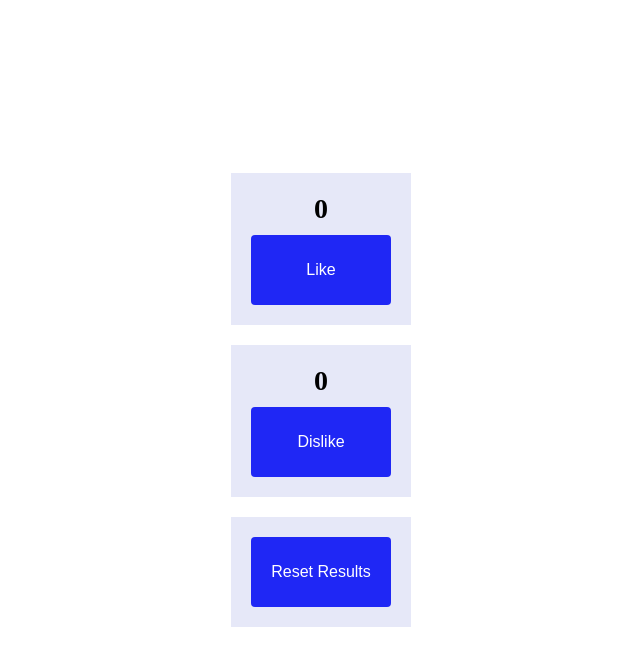
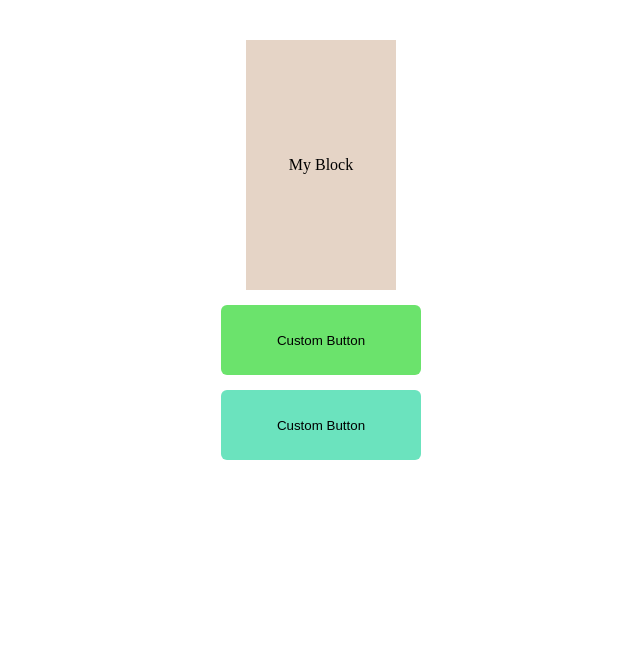
Before and after one commit to NataKyrylenko/typescript-app, a React (Create React App) app: page / in a window 1280 px wide. Shown: the top 666 px of the page, without its empty margins (319-959 px from the left). Built offline with nearby package versions, Linux system fonts and the light colour scheme.

Commit message:
add lesson08

```diff
--- a/src/App.tsx
+++ b/src/App.tsx
@@ -2,7 +2,8 @@ import './App.css';
 //import Lesson06 from './lessons/lesson06/Lesson06';
 //import Homework06 from './homeworks/Homework06/Homework06';
 //import Lesson07 from './lessons/Lesson07/Lesson07';
-import Homework07 from 'homeworks/Homework07/Homework07';
+//import Homework07 from 'homeworks/Homework07/Homework07';
+import Lesson08 from 'lessons/Lesson08/Lesson08';
 
 function App() {
   return (
@@ -10,7 +11,8 @@ function App() {
       {/* <Lesson06/> */}
       {/* <Homework06/> */}
       {/* <Lesson07/> */}
-      <Homework07/>
+      {/* <Homework07/> */}
+      <Lesson08/>
     </div>
   );
 }
--- /dev/null
+++ b/src/lessons/Lesson08/Lesson08.tsx
@@ -0,0 +1,23 @@
+import {
+  BoxComponent,
+  Lesson08Component,
+  ButtonComponents,
+} from "./styles";
+
+function Lesson08() {
+  //   const styleObj = {
+  //     fontSize: "42px",
+  //     color: "blue",
+  //   };
+
+  return (
+    <Lesson08Component>
+      <BoxComponent>My Block</BoxComponent>
+      <ButtonComponents mainButton>Custom Button</ButtonComponents>
+      <ButtonComponents>Custom Button</ButtonComponents>
+      {/* <p style={styleObj}>Hello</p> */}
+    </Lesson08Component>
+  );
+}
+
+export default Lesson08;
--- /dev/null
+++ b/src/lessons/Lesson08/styles.ts
@@ -0,0 +1,37 @@
+import styled from "@emotion/styled";
+import { css } from "@emotion/react";
+
+interface ButtonPropsStyled  {
+  mainButton?: boolean
+}
+
+const commonBoxStyles= css`
+display: flex;
+flex-direction: column;
+align-items: center;
+justify-content: center;
+`
+
+export const Lesson08Component = styled.div`
+${commonBoxStyles};
+padding: 40px;
+gap: 15px;
+`;
+export const BoxComponent = styled.div`
+${commonBoxStyles};
+  width: 150px;
+  height: 250px;
+  background: #E5D4C6;
+`;
+
+export const ButtonComponents = styled.button<ButtonPropsStyled>`
+width: 200px;
+height: 70px;
+border: none;
+/* background-color: #6BE36C; */
+border-radius: 6px;
+padding: 10px;
+background:  ${({mainButton}) => mainButton ? '#6BE36C':'#6BE3BE'};
+cursor: pointer;
+
+`
```
